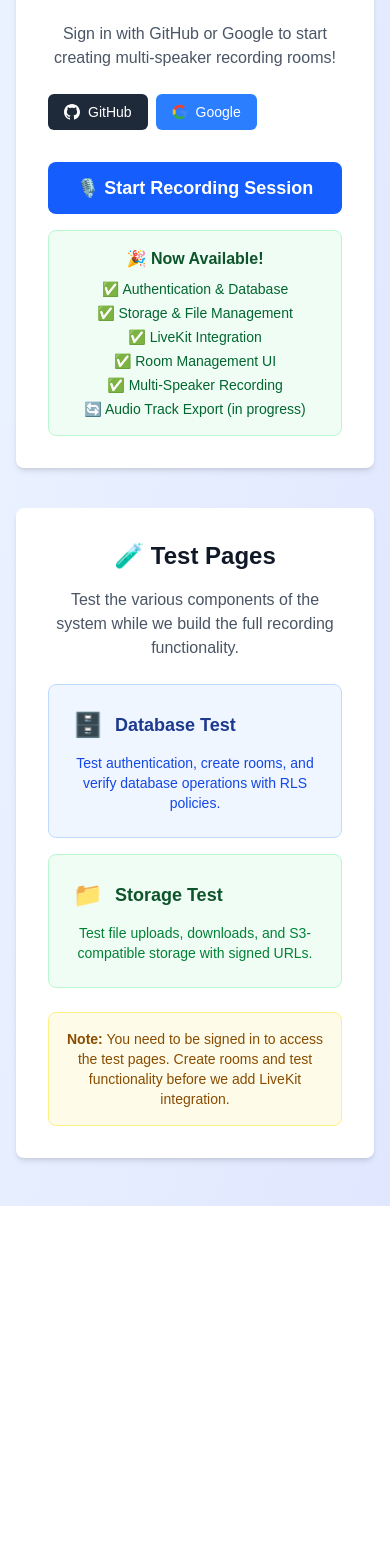
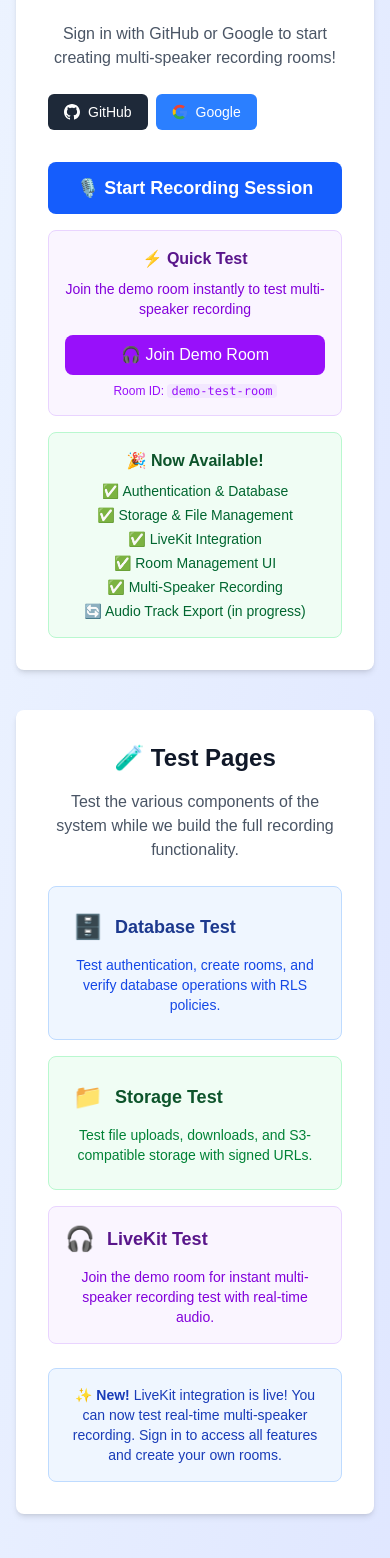
Before and after one commit to bike1901/multi_speaker, a Next.js app: page / in a window 390 px wide. Shown: the part 1063-2621 px from the top of the page. Before the commit the page ends 2269 px from the top, so only its background shows below. Built offline with nearby package versions, Linux system fonts and the light colour scheme; no server answers.

Commit message:
Add quick test room join from main page

```diff
--- a/src/app/call/[roomId]/page.tsx
+++ b/src/app/call/[roomId]/page.tsx
@@ -67,7 +67,12 @@
 
       if (error) {
         if (error.code === 'PGRST116') {
-          setError('Room not found')
+          // Room not found, check if it's the demo room and create it
+          if (roomId === 'demo-test-room' && user) {
+            await createDemoRoom()
+          } else {
+            setError('Room not found')
+          }
         } else {
           throw error
         }
@@ -78,6 +83,41 @@
     } catch (error) {
       console.error('Error fetching room:', error)
       setError('Failed to load room')
+    }
+  }
+
+  const createDemoRoom = async () => {
+    if (!user) return
+
+    try {
+      const { data, error } = await supabase
+        .from('rooms')
+        .insert([
+          {
+            id: 'demo-test-room',
+            name: '🎧 Demo Test Room',
+            owner_id: user.id,
+          },
+        ])
+        .select()
+        .single()
+
+      if (error && error.code !== '23505') { // Ignore duplicate key error
+        throw error
+      }
+
+      // Fetch the room again after creating it
+      const { data: roomData, error: fetchError } = await supabase
+        .from('rooms')
+        .select('*')
+        .eq('id', 'demo-test-room')
+        .single()
+
+      if (fetchError) throw fetchError
+      setRoom(roomData)
+    } catch (error) {
+      console.error('Error creating demo room:', error)
+      setError('Failed to create demo room')
     }
   }
 
--- a/src/app/page.tsx
+++ b/src/app/page.tsx
@@ -64,6 +64,27 @@
                   🎙️ Start Recording Session
                 </a>
 
+                {/* Quick Test Room Join */}
+                <div className="bg-purple-50 border border-purple-200 rounded-lg p-4">
+                  <div className="text-center">
+                    <h3 className="font-semibold text-purple-900 mb-2">⚡ Quick Test</h3>
+                    <p className="text-purple-700 text-sm mb-4">
+                      Join the demo room instantly to test multi-speaker recording
+                    </p>
+                    <div className="space-y-2">
+                      <a
+                        href="/call/demo-test-room"
+                        className="block w-full bg-purple-600 text-white text-center py-2 px-4 rounded-lg hover:bg-purple-700 transition-colors font-medium"
+                      >
+                        🎧 Join Demo Room
+                      </a>
+                      <p className="text-xs text-purple-600">
+                        Room ID: <code className="bg-purple-100 px-1 rounded">demo-test-room</code>
+                      </p>
+                    </div>
+                  </div>
+                </div>
+
                 <div className="p-4 bg-green-50 rounded-lg border border-green-200">
                   <h3 className="font-semibold text-green-900 mb-2">🎉 Now Available!</h3>
                   <ul className="text-sm text-green-800 space-y-1">
@@ -115,10 +136,25 @@
                 </a>
               </div>
 
-              <div className="mt-6 p-4 bg-yellow-50 border border-yellow-200 rounded-lg">
-                <p className="text-yellow-800 text-sm">
-                  <strong>Note:</strong> You need to be signed in to access the test pages.
-                  Create rooms and test functionality before we add LiveKit integration.
+              <div className="grid grid-cols-1 md:grid-cols-3 gap-4 mt-4">
+                <a
+                  href="/call/demo-test-room"
+                  className="block p-4 bg-purple-50 border border-purple-200 rounded-lg hover:bg-purple-100 transition-colors"
+                >
+                  <div className="flex items-center mb-3">
+                    <div className="text-2xl mr-3">🎧</div>
+                    <h3 className="text-lg font-semibold text-purple-900">LiveKit Test</h3>
+                  </div>
+                  <p className="text-purple-700 text-sm">
+                    Join the demo room for instant multi-speaker recording test with real-time audio.
+                  </p>
+                </a>
+              </div>
+
+              <div className="mt-6 p-4 bg-blue-50 border border-blue-200 rounded-lg">
+                <p className="text-blue-800 text-sm">
+                  <strong>✨ New!</strong> LiveKit integration is live! You can now test real-time multi-speaker recording.
+                  Sign in to access all features and create your own rooms.
                 </p>
               </div>
             </div>
```
